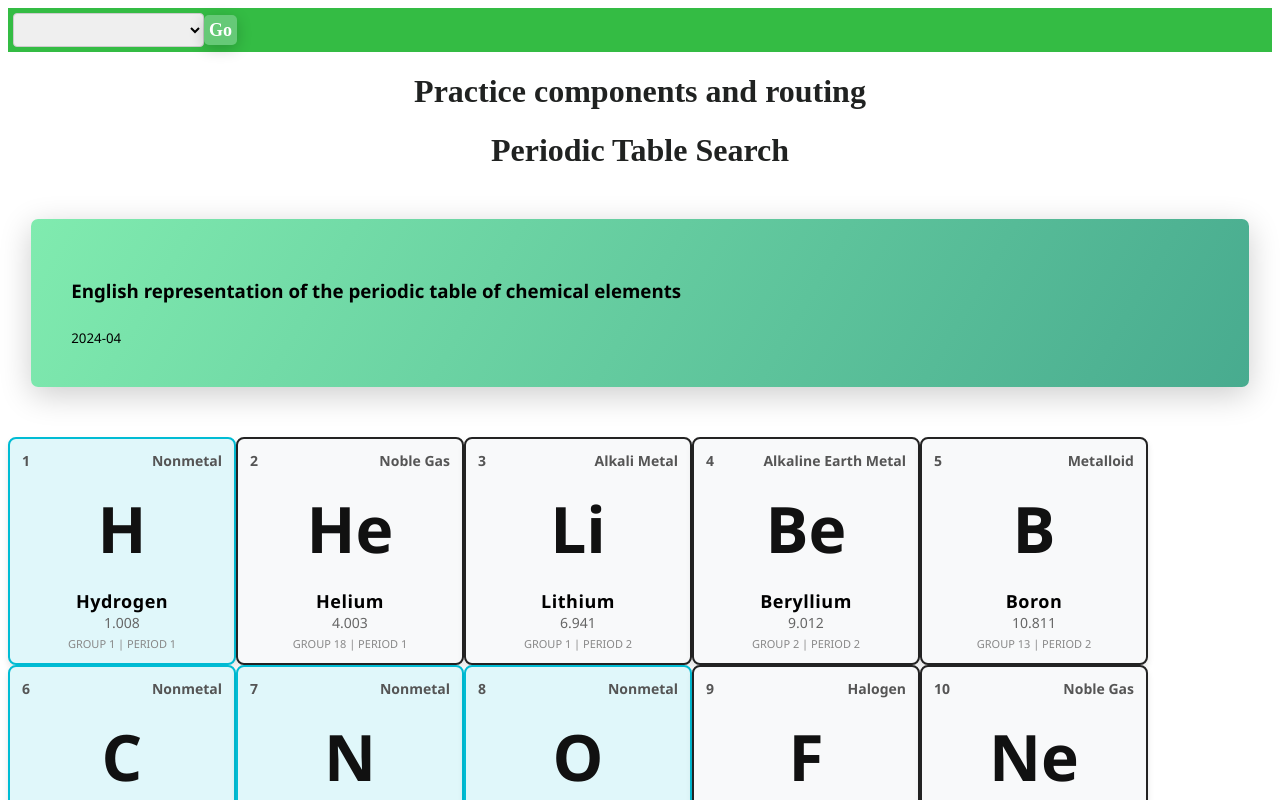
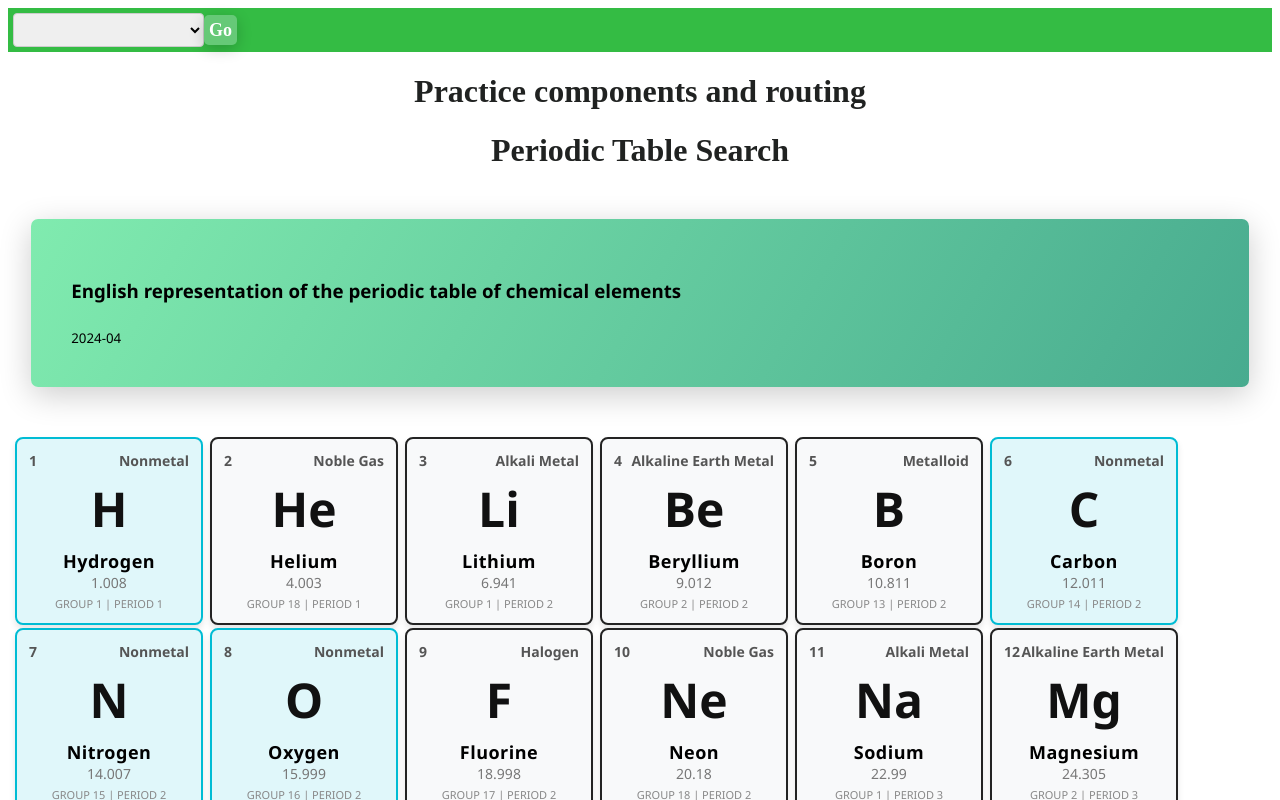
Before and after one commit to nickleus-j/webTrials, an Angular app in the folder WebStuff/: page /periodic-table in a window 1280 px wide. Shown: the top 800 px of the page. Built offline with nearby package versions, Linux system fonts and the light colour scheme.

Commit message:
Element style changes

```diff
--- a/WebStuff/src/elements/Element.css
+++ b/WebStuff/src/elements/Element.css
@@ -1,7 +1,7 @@
 .element-tile {
       width: 20%;
-      max-width: 200px;
-      min-height: 200px;
+      max-width: 160px;
+      min-height: 160px;
       padding: 12px;
       border: 2px solid #232323;
       border-radius: 8px;
@@ -13,6 +13,8 @@
       box-shadow: 0 4px 6px rgba(0,0,0,0.1);
       transition: transform 0.2s;
       float: left;
+      margin-left: 7px;
+      margin-bottom: 3px;
     }
 
     .element-tile:hover {
@@ -30,7 +32,7 @@
 
     .symbol {
       text-align: center;
-      font-size: 64px;
+      font-size: 48px;
       font-weight: 800;
       line-height: 1;
       color: #111;
@@ -48,7 +50,7 @@
 
     .mass {
       font-size: 14px;
-      color: #666;
+      color: #777;
     }
 
     .location {
```
